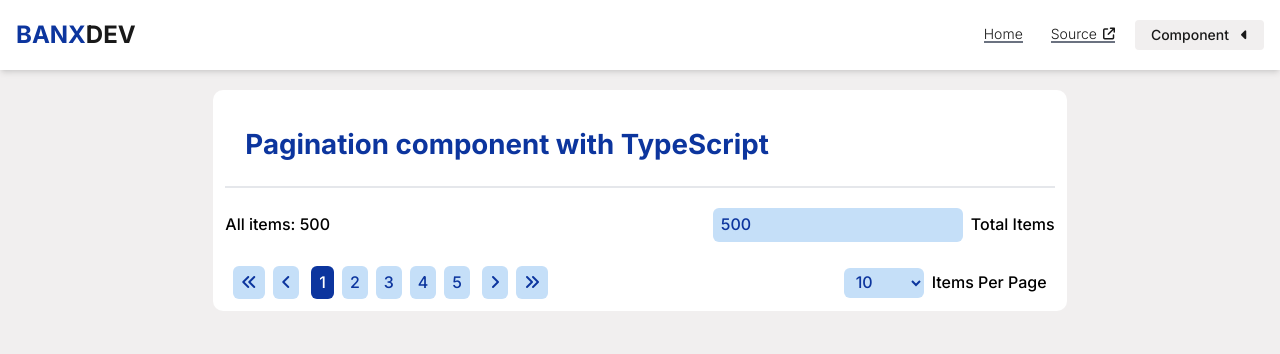
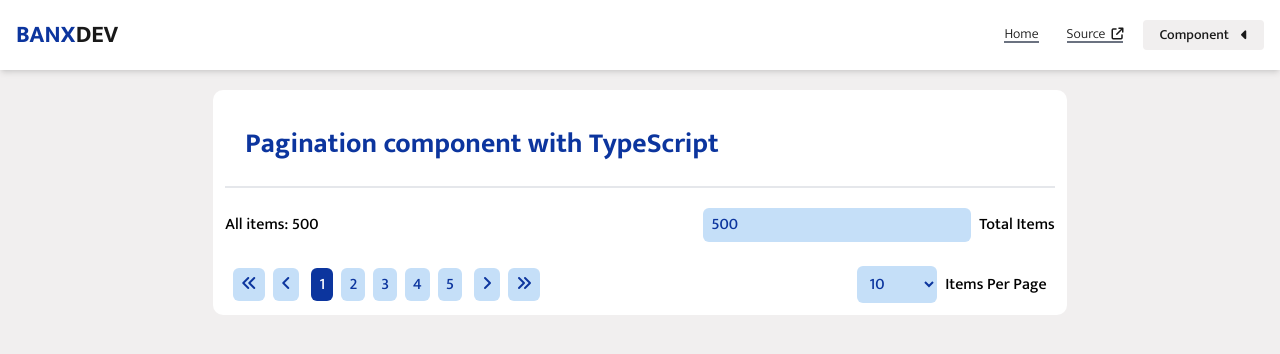
Before and after one commit to bpsrm/React-Component, a React (Vite) app: page /pagination in a window 1280 px wide. Shown: the top 354 px of the page. Built offline with nearby package versions, Linux system fonts and the light colour scheme.

Commit message:
update font styles

```diff
--- a/src/styles/global.css
+++ b/src/styles/global.css
@@ -1,4 +1,4 @@
-@import url("https://fonts.googleapis.com/css2?family=Inter:wght@100..900&display=swap");
+@import url("https://fonts.googleapis.com/css2?family=Mukta:wght@200;300;400;500;600;700;800&display=swap");
 
 @tailwind base;
 @tailwind components;
--- a/tailwind.config.js
+++ b/tailwind.config.js
@@ -3,7 +3,7 @@ export default {
   content: ["./index.html", "./src/**/*.{js,ts,jsx,tsx}"],
   theme: {
     extend: {
-      fontFamily: { sans: ['"Inter"', "sans-serif"] },
+      fontFamily: { sans: ['"Mukta"', "sans-serif"] },
       colors: {
         black: "#191919",
         "gray-main": "#6b7280",
```
